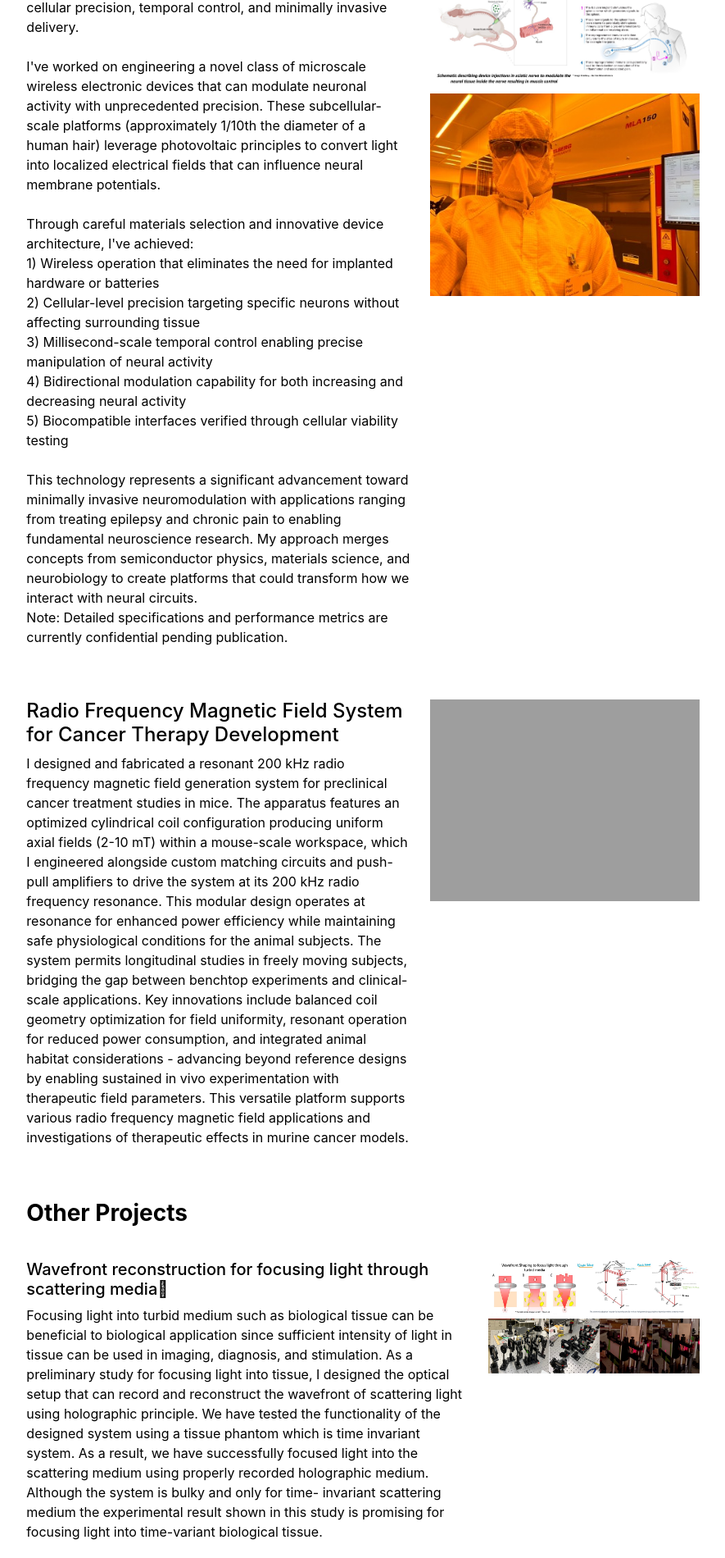
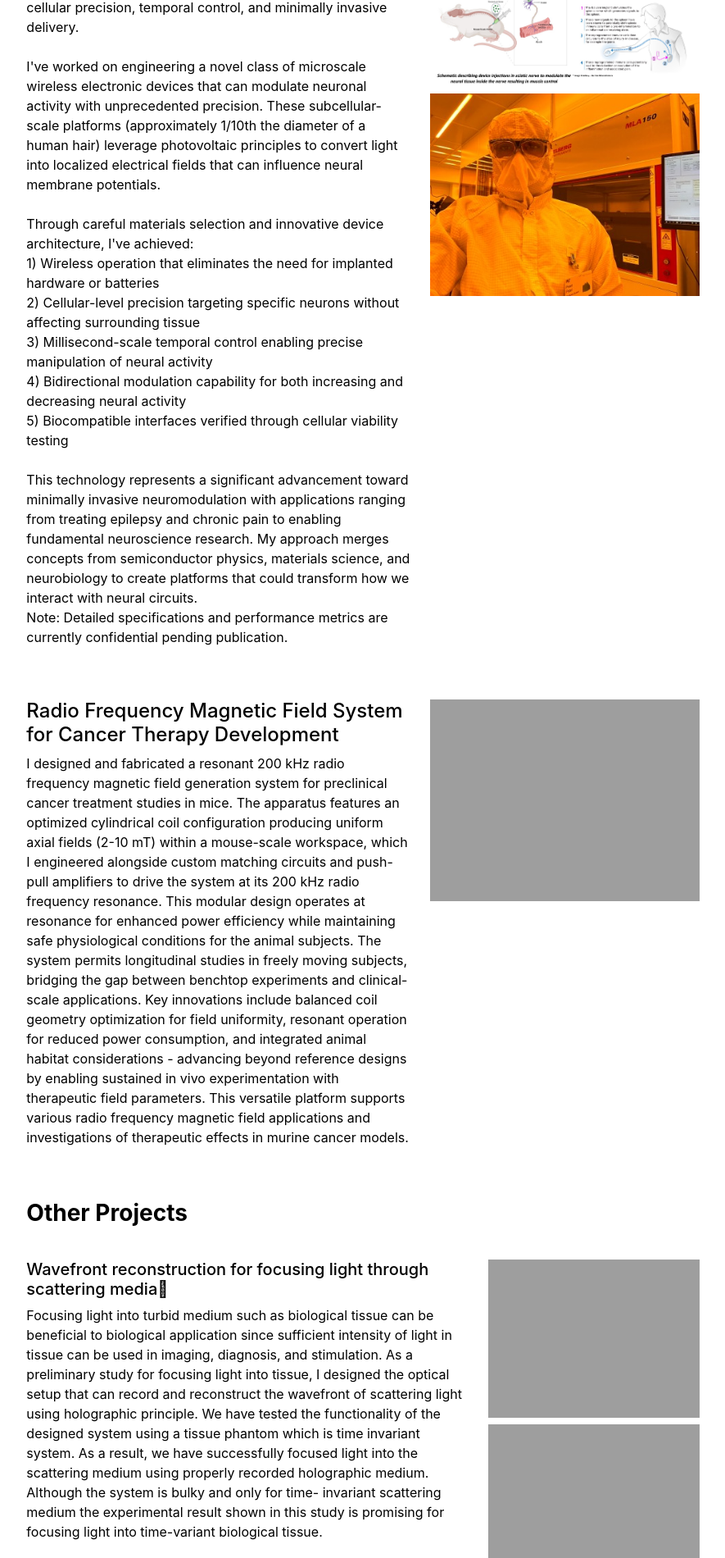
Before and after one commit to preet-mit/preet-mit, a Jekyll site: the page built from index.md, in a window 1280 px wide. Shown: the part 1305-3205 px from the top of the page at 82% size, without its empty margins (197-1082 px from the left). Built offline with Jekyll 4.4.1, drawn with Linux system fonts in a browser that asks for light colours; grey boxes are pictures that could not be loaded.

Commit message:
Update research-content.html

```diff
--- a/_includes/research-content.html
+++ b/_includes/research-content.html
@@ -60,7 +60,9 @@ Note: Detailed specifications and performance metrics are currently confidential
   </div>
   <div class="col-md-4">
     <div class="text-center">
-      <img src="{{ site.github.url }}/assets/img/otherproject1.jpg" class="img-fluid mb-2" alt="Project 1">
+      <img src="{{ site.github.url }}/assets/img/otherproject1_1.jpg" class="img-fluid mb-2" alt="Project 1">
+      <img src="{{ site.github.url }}/assets/img/otherproject1_2.jpg" class="img-fluid mb-2" alt="Project 1">
+      <img src="{{ site.github.url }}/assets/img/otherproject1_3.jpg" class="img-fluid mb-2" alt="Project 1">
       <!--<p class="text-muted"><strong>Project Name</strong><br>(Key Skills: Programming, Design, Analysis)</p>-->
     </div>
   </div>
```
